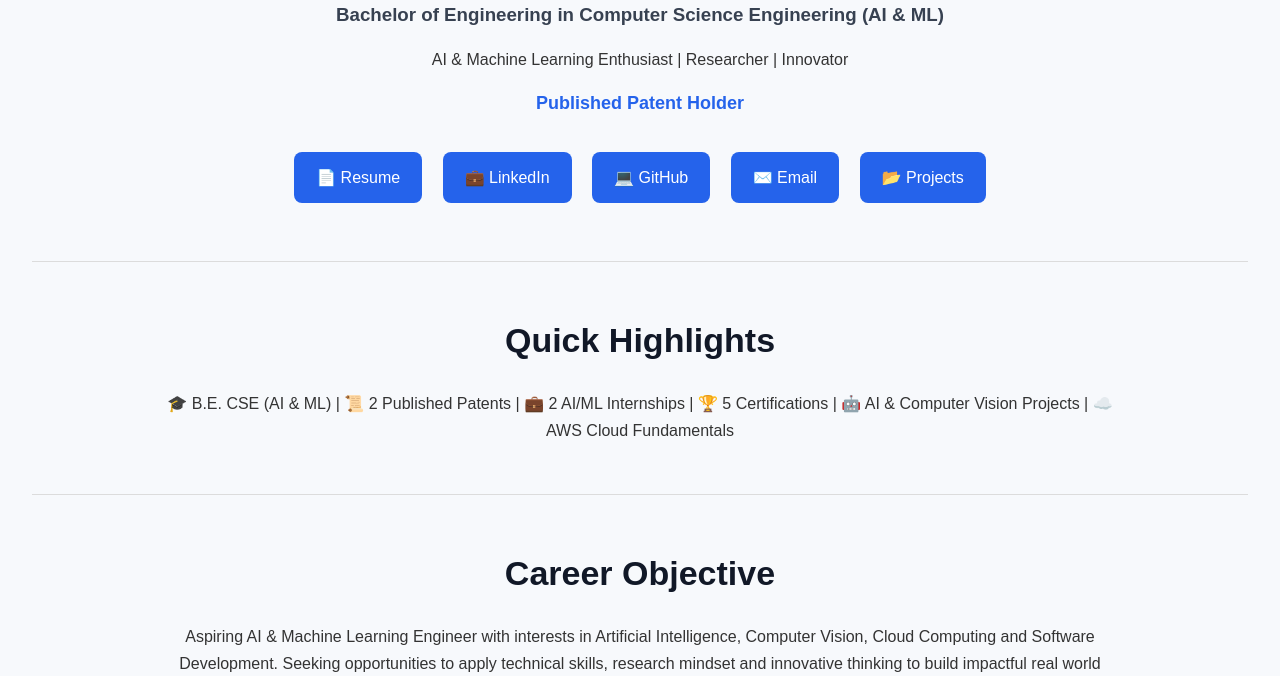
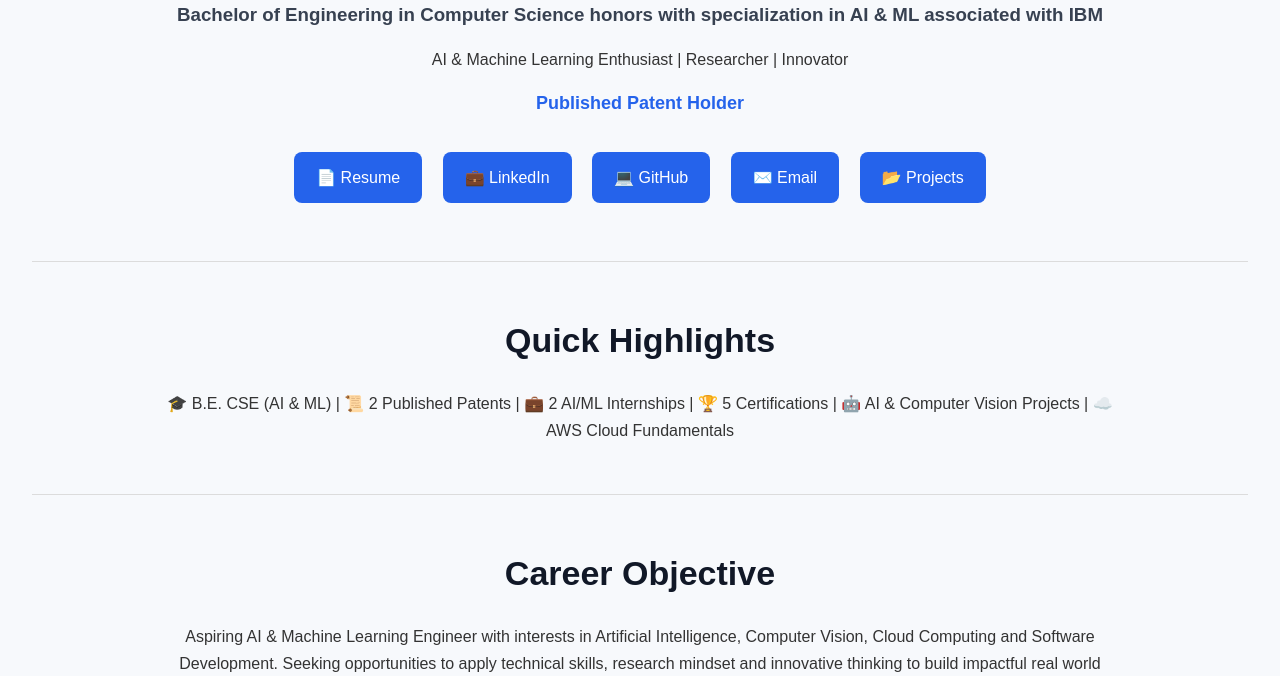
Before and after one commit to shalinikush/shalini-kush-portfolio, a plain HTML site: page index.html in a window 1280 px wide. Shown: the part 424-1100 px from the top of the page. Drawn offline with Linux system fonts and the light colour scheme.

Commit message:
Update portfolio

```diff
--- a/index.html
+++ b/index.html
@@ -32,7 +32,7 @@
 
 <h1>Shalini Kush</h1>
 
-<h3>Bachelor of Engineering in Computer Science Engineering (AI & ML)</h3>
+<h3>Bachelor of Engineering in Computer Science honors with specialization in AI & ML associated with IBM</h3>
 
 <p>
     AI & Machine Learning Enthusiast | Researcher | Innovator
```
